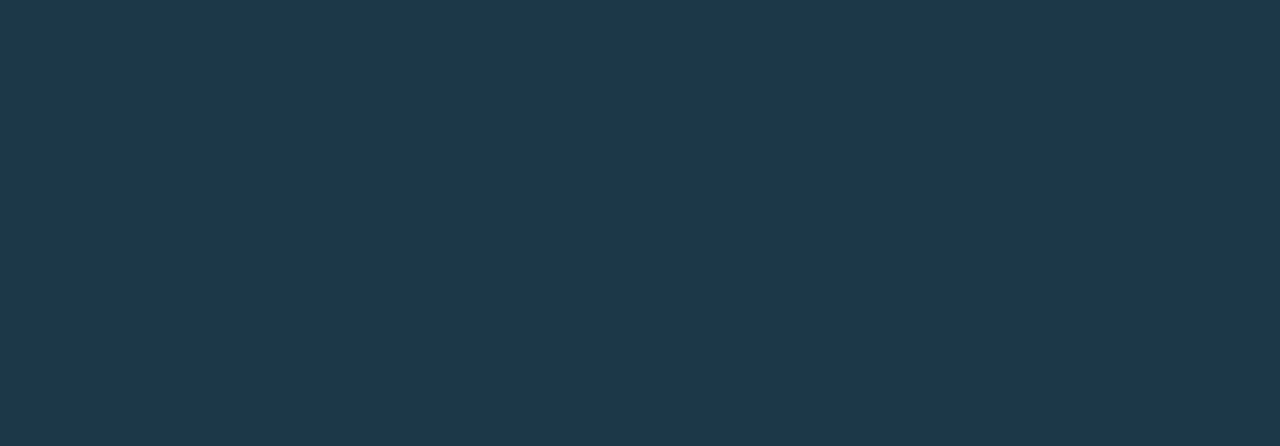
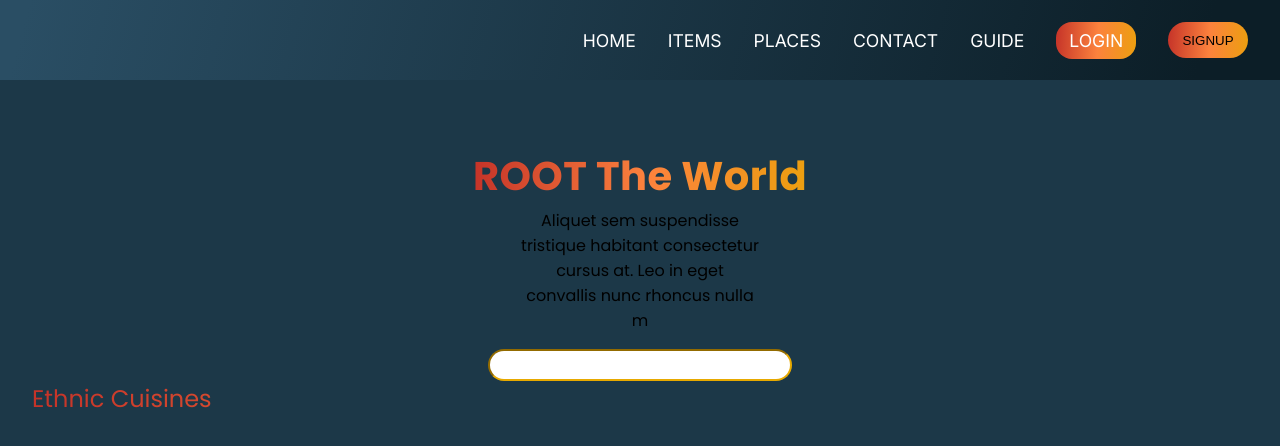
Before and after one commit to XdithyX/Roots-frontend, a React (Create React App) app: page /explore in a window 1280 px wide. Before the commit this address had no page. Shown: the top 446 px of the page. Built offline with nearby package versions, Linux system fonts and the light colour scheme.

Commit message:
explore init

```diff
--- a/src/App.js
+++ b/src/App.js
@@ -11,7 +11,8 @@
   PlaceDetailPg,
   ProfilePg,
   BecomGuidePg,
-  Review
+  Review,
+  Explore
 } from "./pages/index";
 import Navbar from "./components/Navbar/Navbar";
 import ScrollToTop from "./utils/ScrollToTop";
@@ -60,6 +61,7 @@
             <Route path="/profile" element={<ProfilePg />} />
             <Route path="/guide-reg" element={<BecomGuidePg />} />
             <Route path="/reviews" element={<Review/>}  />
+            <Route path="/explore" element={<Explore/>} />
           </Routes>
         </BrowserRouter>
       </Suspense>
--- a/src/pages/Explore/Explore.css
+++ b/src/pages/Explore/Explore.css
@@ -0,0 +1,71 @@
+.explore__pg{
+    display: flex;
+   flex-direction: column;
+}
+
+.top__sec{
+   display: flex;
+   flex-direction: column;
+   justify-content: space-between;
+   align-items: center;
+   width: 100%;
+   margin-top: 5rem;
+}
+
+.explore__heading{
+
+/* position: absolute;
+ *//* width: 417px;
+height: 75px;
+left: 695px;
+top: 273px; */
+
+font-family: 'Poppins';
+font-style: normal;
+font-weight: 700;
+font-size: 2.5rem;
+line-height: 2rem;
+/* identical to box height */
+
+letter-spacing: 0.01em;
+
+/* Linear */
+
+background: linear-gradient(93.33deg, #C33028 -1.81%, #FC823D 52.17%, #E7A900 115.97%);
+-webkit-background-clip: text;
+-webkit-text-fill-color: transparent;
+background-clip: text;
+text-fill-color: transparent;
+}
+
+.top__seccont{
+    font-family: 'Poppins';
+font-style: normal;
+width: 15rem;
+text-align: center;
+margin-top: 1rem;
+
+}
+
+.searchbar{
+    width: 19rem;
+    height: 2rem;
+    border-color: #E7A900;
+    background-color: #fff;
+    border-radius: 1rem;
+    margin-top: 1rem;
+
+}
+
+.explore__subheading{
+    font-family: 'Poppins';
+/*     text-align: center;
+ */    margin-left: 2rem;
+ background: linear-gradient(93.33deg, #C33028 -1.81%, #FC823D 52.17%, #E7A900 115.97%);
+ -webkit-background-clip: text;
+ -webkit-text-fill-color: transparent;
+ background-clip: text;
+ text-fill-color: transparent;
+ font-size: 1.5rem;
+
+}
--- a/src/pages/Explore/Explore.js
+++ b/src/pages/Explore/Explore.js
@@ -1,8 +1,26 @@
 import React from 'react'
-
+import MainLayout from '../../components/MainLayout/MainLayout'
+import './Explore.css'
 function Explore() {
   return (
-    <div>Explore</div>
+    <MainLayout>
+    <div className='explore__pg'>
+       <div className='top__sec'>
+         <div className='explore__heading'>ROOT The World </div>
+         <div className='top__seccont'>
+          Aliquet sem suspendisse tristique habitant consectetur cursus at. Leo in eget convallis nunc rhoncus nulla m
+       </div>
+       <input className='searchbar'  ></input>
+       </div>
+
+     <div className='ethnic__sec'>
+       <div className='explore__subheading'>
+       Ethnic Cuisines</div>
+
+     </div>
+
+    </div>
+    </MainLayout>
   )
 }
 
--- a/src/pages/index.js
+++ b/src/pages/index.js
@@ -10,3 +10,4 @@
 export const ProfilePg =lazy(()=>import('./ProfilePg/ProfilePg'))
 export const BecomGuidePg =lazy(()=>import('./BecomeGuidePg/BecomGuidePg'))
 export const Review = lazy(()=>import('./Review/Reviewcards'))
+export const Explore = lazy(()=>import('./Explore/Explore'))
```
